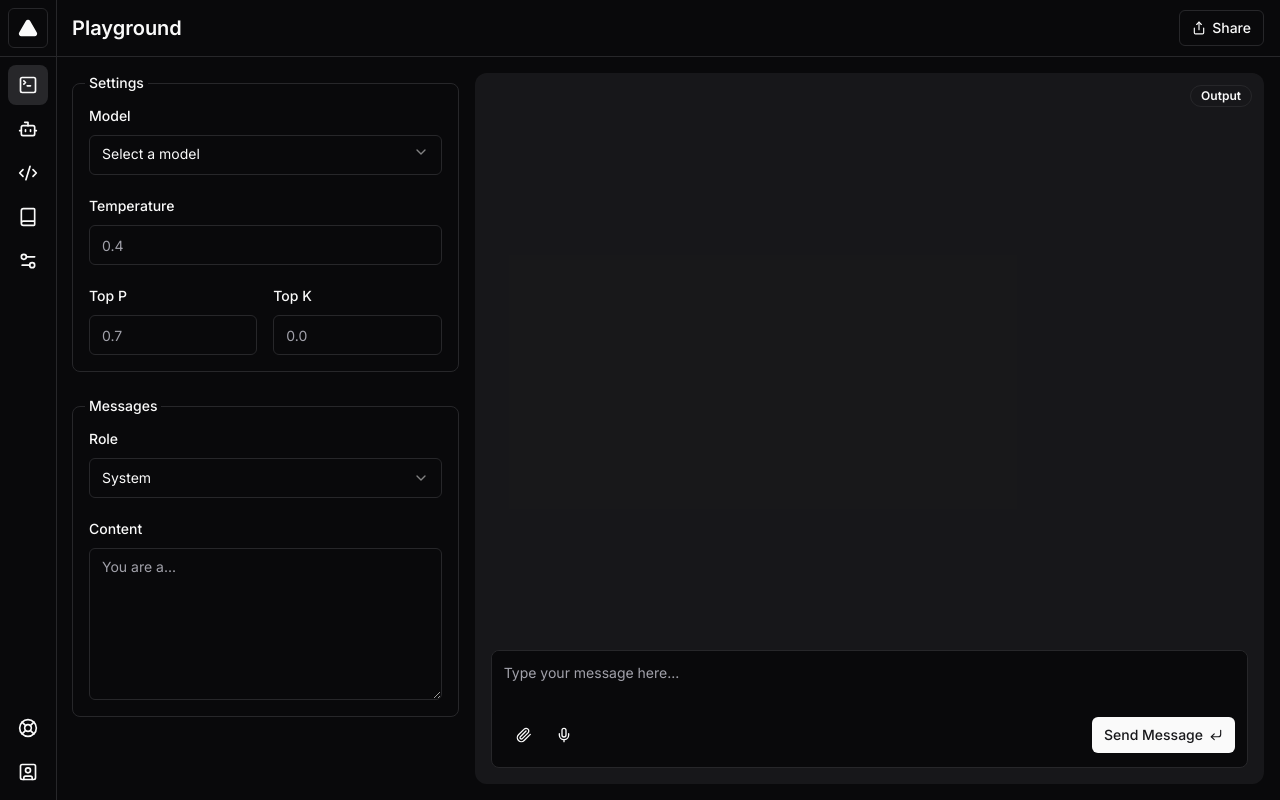
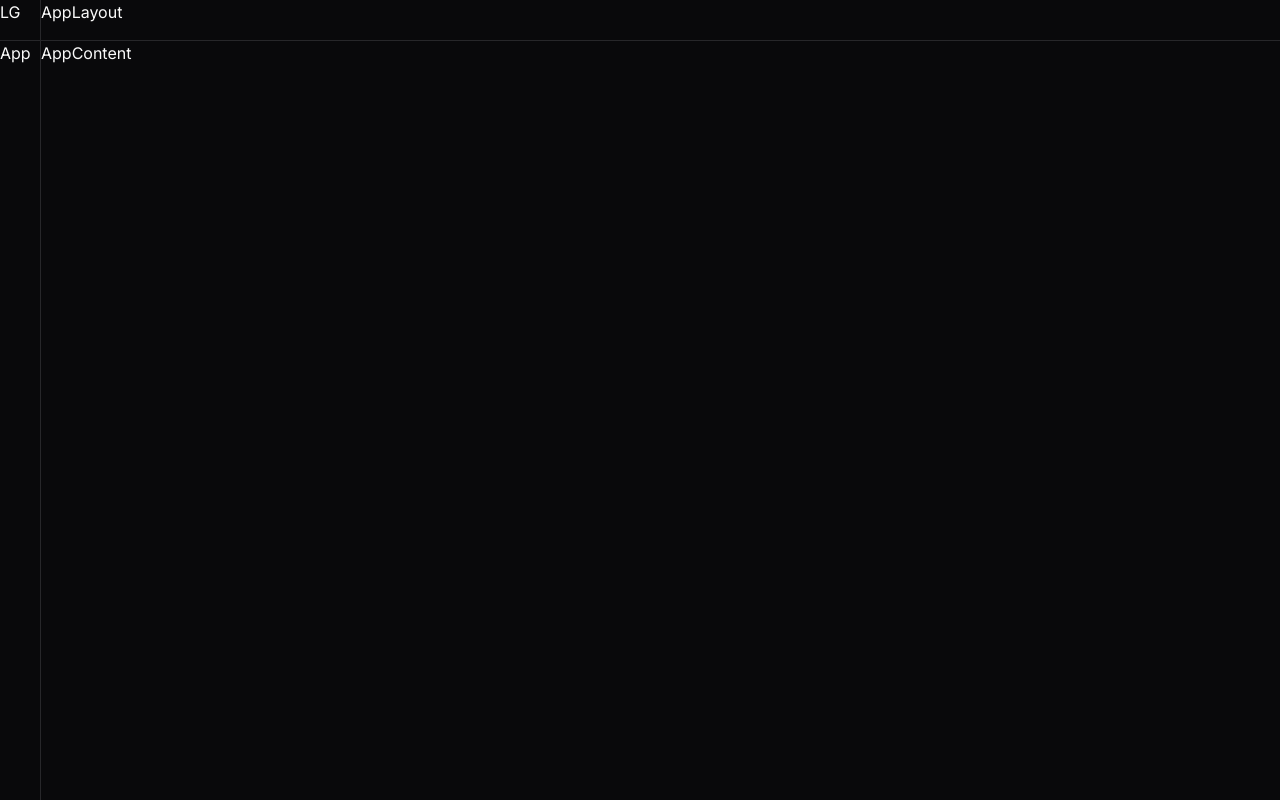
Before and after one commit to zero-company/zero-lib, a Next.js app in the folder packages/zero-lib-react/: page /applayout in a window 1280 px wide. Built offline with nearby package versions, Linux system fonts and the light colour scheme.

Commit message:
Add Separator

```diff
--- a/packages/zero-lib-react/package.json
+++ b/packages/zero-lib-react/package.json
@@ -22,6 +22,7 @@
     "@radix-ui/react-dialog": "^1.1.1",
     "@radix-ui/react-label": "^2.1.0",
     "@radix-ui/react-select": "^2.1.1",
+    "@radix-ui/react-separator": "^1.1.0",
     "@radix-ui/react-slot": "^1.1.0",
     "@radix-ui/react-tooltip": "^1.1.2",
     "class-variance-authority": "^0.7.0",
@@ -38,9 +39,9 @@
   "devDependencies": {
     "@storybook/addon-essentials": "^8.2.2",
     "@storybook/addon-interactions": "^8.2.2",
-    "@storybook/addon-viewport": "^8.2.8",
     "@storybook/addon-links": "^8.2.2",
     "@storybook/addon-onboarding": "^8.2.2",
+    "@storybook/addon-viewport": "^8.2.8",
     "@storybook/blocks": "^8.2.2",
     "@storybook/manager-api": "^8.2.2",
     "@storybook/nextjs": "^8.2.2",
--- a/packages/zero-lib-react/src/components/app-layout.tsx
+++ b/packages/zero-lib-react/src/components/app-layout.tsx
@@ -42,8 +42,33 @@ import {
   TooltipContent,
   TooltipTrigger,
 } from '@/components/ui/tooltip'
+import { cn } from '@/lib/utils'
 
-export function AppLayout() {
+const HEADER_SIDEBAR_SIZE = { SIZE: 'size-10', W: 'w-10', H: 'h-10' }
+
+export const AppLayout = () => {
+  return (
+    <div className='flex divide-x w-screen h-screen'>
+      <div className={cn('flex flex-col divide-y', HEADER_SIDEBAR_SIZE.W)}>
+        <div className={HEADER_SIDEBAR_SIZE.SIZE}>
+          <h1>LG</h1>
+        </div>
+        <div>
+          <h1>App</h1>
+        </div>
+      </div>
+
+      <div className='flex-1 flex flex-col divide-y'>
+        <div className={HEADER_SIDEBAR_SIZE.H}>
+          <h1>AppLayout</h1>
+        </div>
+        <h1>AppContent</h1>
+      </div>
+    </div>
+  )
+}
+
+export function AppLayout2() {
   return (
     <div className='grid h-screen w-full pl-[56px]'>
       <aside className='inset-y fixed  left-0 z-20 flex h-full flex-col border-r'>
--- /dev/null
+++ b/packages/zero-lib-react/src/components/ui/separator.tsx
@@ -0,0 +1,31 @@
+"use client"
+
+import * as React from "react"
+import * as SeparatorPrimitive from "@radix-ui/react-separator"
+
+import { cn } from "@/lib/utils"
+
+const Separator = React.forwardRef<
+  React.ElementRef<typeof SeparatorPrimitive.Root>,
+  React.ComponentPropsWithoutRef<typeof SeparatorPrimitive.Root>
+>(
+  (
+    { className, orientation = "horizontal", decorative = true, ...props },
+    ref
+  ) => (
+    <SeparatorPrimitive.Root
+      ref={ref}
+      decorative={decorative}
+      orientation={orientation}
+      className={cn(
+        "shrink-0 bg-border",
+        orientation === "horizontal" ? "h-[1px] w-full" : "h-full w-[1px]",
+        className
+      )}
+      {...props}
+    />
+  )
+)
+Separator.displayName = SeparatorPrimitive.Root.displayName
+
+export { Separator }
```
Also changed, not shown: 1 other file (tests, documents, lock files or other folders).
